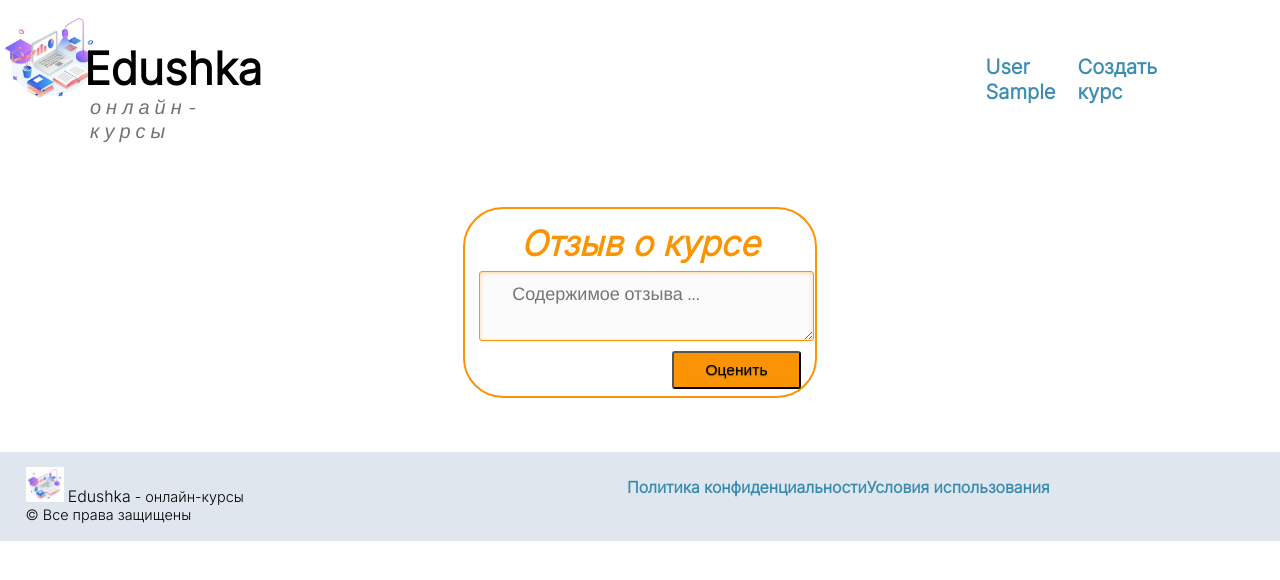
After one commit to vsmrnw/lms_project, a Django app: page /courses/review/1/ in a window 1280 px wide. The commit adds this page. Shown: the top 580 px of the page. Run offline with Django 4.2, Linux system fonts and the light colour scheme; the visitor is signed in with stand-in values (Sample User, id 1); some web fonts are replaced.

Commit message:
add urls, view, template for review functionality

```diff
--- a/lms_project/learning/urls.py
+++ b/lms_project/learning/urls.py
@@ -8,4 +8,5 @@ urlpatterns = [
     path('detail/<int:course_id>/', CourseDetailView.as_view(), name='detail'),
     path('update/<int:course_id>/', CourseUpdateView.as_view(), name='update'),
     path('enroll/<int:course_id>/', enroll, name='enroll'),
+    path('review/<int:course_id>/', review, name='review')
 ]
--- a/lms_project/learning/views.py
+++ b/lms_project/learning/views.py
@@ -1,8 +1,9 @@
 from django.contrib.auth.decorators import login_required, permission_required
 from django.contrib.auth.mixins import LoginRequiredMixin, PermissionRequiredMixin
 from django.http import HttpResponse
+from django.shortcuts import render
 from django.views.generic import ListView, DetailView, CreateView, UpdateView, DeleteView
-from .models import Course, Lesson, Tracking
+from .models import Course, Lesson, Tracking, Review
 from datetime import datetime
 from .forms import CourseForm
 from django.urls import reverse
@@ -32,6 +33,7 @@ class CourseDetailView(DetailView):
         context = super(CourseDetailView, self).get_context_data(**kwargs)
         context['lessons'] = Lesson.objects.filter(
             course=self.kwargs.get('course_id'))
+        context['reviews'] = Review.objects.filter(course=self.kwargs.get('course_id'))
         return context
 
 
@@ -40,7 +42,7 @@ class CourseCreateView(LoginRequiredMixin, PermissionRequiredMixin, CreateView):
     model = Course
     form_class = CourseForm
 
-    permission_required = ('learning.add_course', )
+    permission_required = ('learning.add_course',)
 
     def get_success_url(self):
         return reverse('detail', kwargs={'course_id': self.object.id})
@@ -58,7 +60,7 @@ class CourseUpdateView(LoginRequiredMixin, PermissionRequiredMixin, UpdateView):
     template_name = 'create.html'
     pk_url_kwarg = 'course_id'
 
-    permission_required = ('learning.change_course', )
+    permission_required = ('learning.change_course',)
 
     def get_queryset(self):
         return Course.objects.filter(id=self.kwargs.get('course_id'))
@@ -72,7 +74,7 @@ class CourseDeleteView(LoginRequiredMixin, PermissionRequiredMixin, DeleteView):
     template_name = 'delete.html'
     pk_url_kwarg = 'course_id'
 
-    permission_required = ('learning.delete_course', )
+    permission_required = ('learning.delete_course',)
 
     def get_queryset(self):
         return Course.objects.filter(id=self.kwargs.get('course_id'))
@@ -93,3 +95,9 @@ def enroll(request, course_id):
                             passed=False) for lesson in lessons]
         Tracking.objects.bulk_create(records)
         return HttpResponse(f'Вы записаны на данный курс')
+
+
+@login_required
+def review(request, course_id):
+    if request.method == 'GET':
+        return render(request, 'review.html')
--- /dev/null
+++ b/lms_project/templates/review.html
@@ -0,0 +1,13 @@
+{% extends 'base.html' %}
+{% block content %}
+    <div class="main_container">
+        <div class="main_item">
+            <form id="form" method="post">
+                <h3>{% block form_name %}Отзыв о курсе{% endblock %}</h3>
+                {% csrf_token %}
+                <p><textarea name="content" placeholder="Содержимое отзыва ..." maxlength="250" required autofocus></textarea> </p>
+                <p><button type="submit">Оценить</button></p>
+            </form>
+        </div>
+    </div>
+{% endblock %}
```
Also changed, not shown: lms_project/templates/detail.html (+9 -0 lines).
